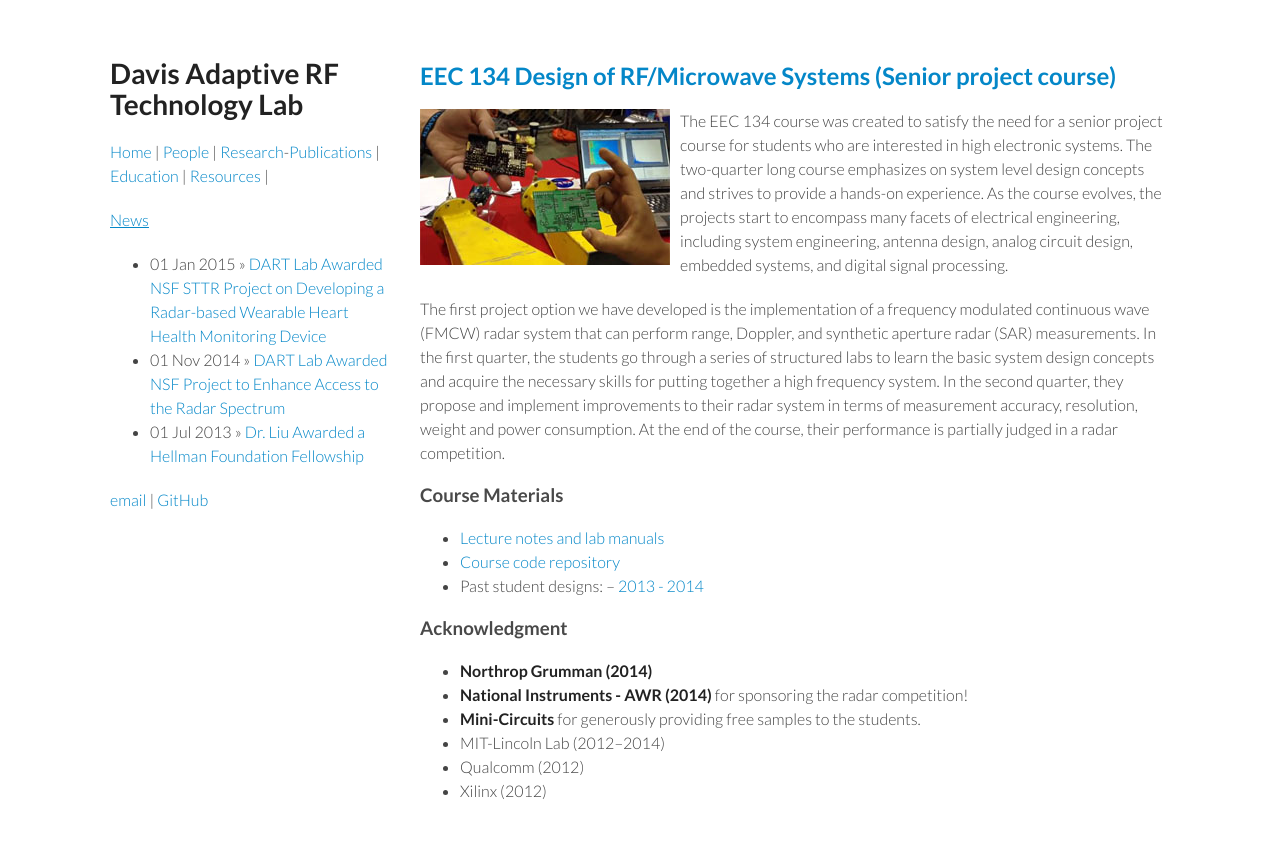
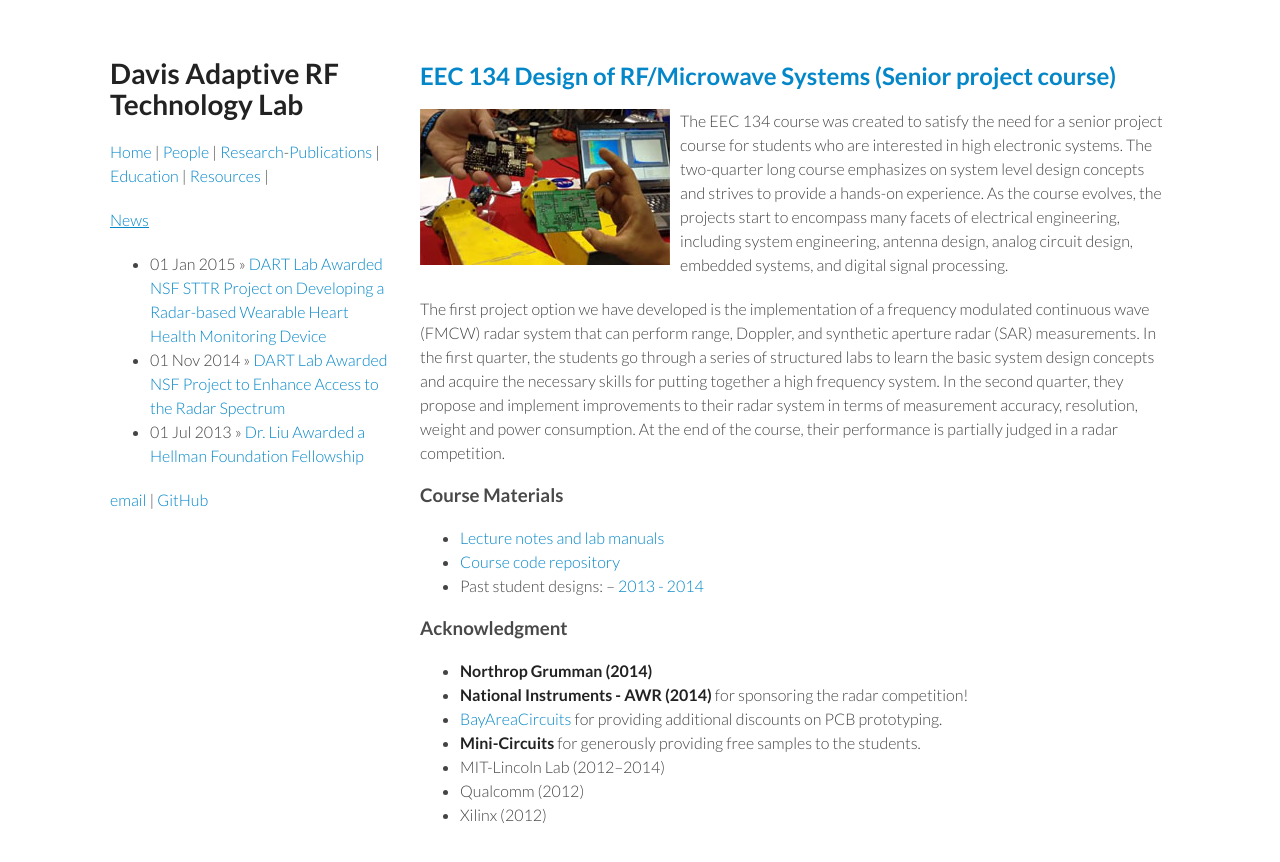
Before and after one commit to ucdart/ucdart.github.io, a Jekyll site: the page built from education/eec134.md, in a window 1280 px wide. Shown: the top 862 px of the page. Built offline with Jekyll 4.4.1, drawn with Linux system fonts in a browser that asks for light colours.

Commit message:
Update eec134.md

```diff
--- a/education/eec134.md
+++ b/education/eec134.md
@@ -19,6 +19,7 @@ published: true
 
 - **Northrop Grumman (2014)**
 - **National Instruments - AWR (2014)** for sponsoring the radar competition!
+- **[BayAreaCircuits](http://bayareacircuits.com/)** for providing additional discounts on PCB prototyping.
 - **Mini-Circuits** for generously providing free samples to the students.
 - MIT-Lincoln Lab (2012--2014)
 - Qualcomm (2012)
```
